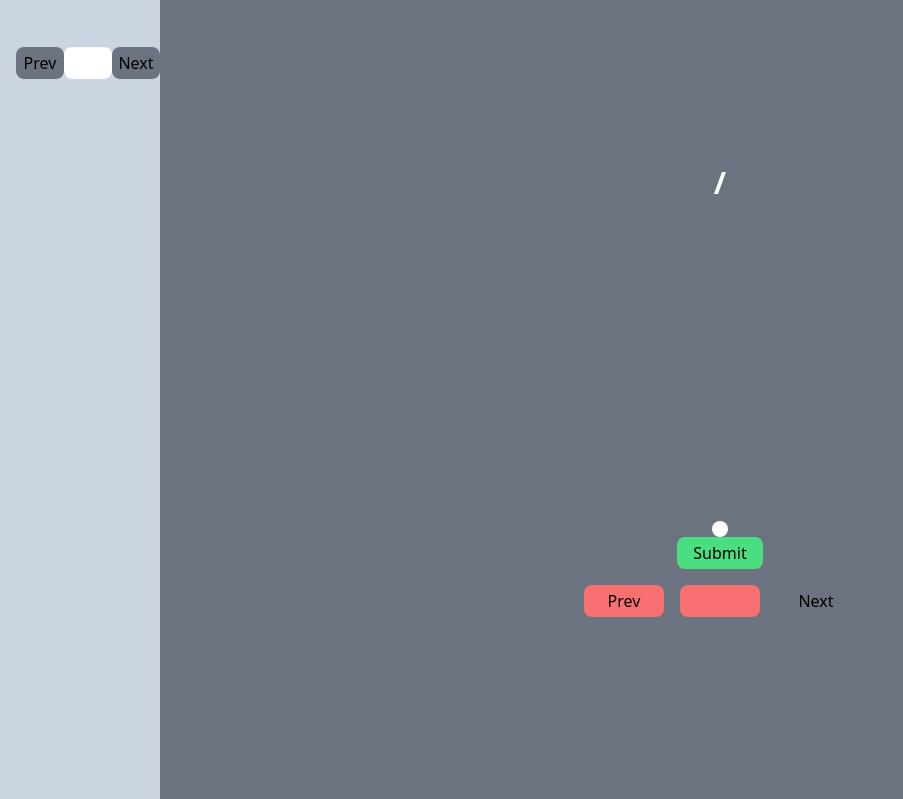
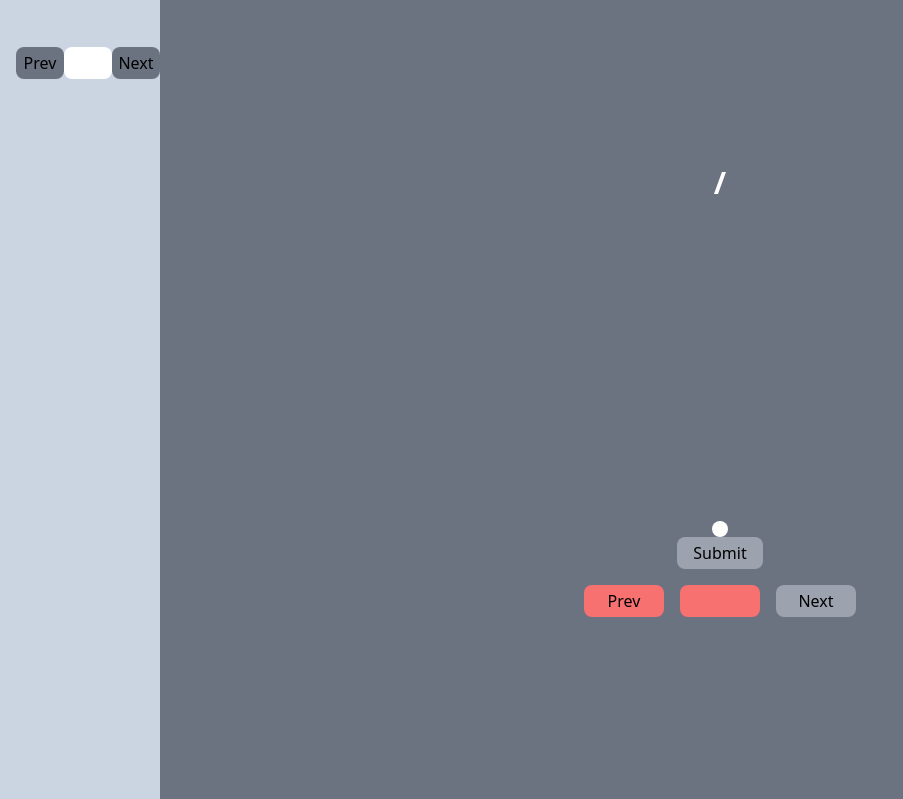
Before and after one commit to Infinity4B/HumanEvaluation, a Flask app: template templates/taskSpecific.html in a window 1280 px wide. Shown: the part 65-864 px from the top of the page, without its empty margins (0-903 px from the left). Run offline with Flask 3, Linux system fonts and the light colour scheme; the template is opened without the code that fills it, so the values that code supplies are empty; some libraries are stand-ins or nearby versions.

Commit message:
Update function

```diff
--- a/main.py
+++ b/main.py
@@ -1,6 +1,11 @@
 from flask import Flask, redirect, url_for, request, render_template, send_from_directory
 import yaml, json, os
 
+def submitResult(num):
+   pass
+
+def readResult(num):
+   pass
 
 app = Flask(__name__, root_path=os.getcwd(),static_folder=os.path.join(os.getcwd(),'static'))
 with open('config.yml','r') as f:
@@ -18,16 +23,15 @@ def rating(task):
 @app.route('/<task>/<num>/submit',methods=['POST'])
 def submit(task,num):
    totalNum = globalConfig['tasks'][task]['totalNum']
-   print('a')
    if int(num) > totalNum:
       return redirect(f'/{task}/{totalNum}')
    else:
-      return redirect(f'/{task}/{num+1}')
+      print(type(num))
+      return redirect(f'/{task}/{str(int(num)+1)}')
 
 @app.route('/<task>/jump',methods=['POST'])
 def direct(task):
    taskConfig = globalConfig['tasks'][task]
-   print(taskConfig)
    totalNum = taskConfig['totalNum']
    if request.method == 'POST':
       num = request.form['num']
--- a/templates/taskSpecific.html
+++ b/templates/taskSpecific.html
@@ -25,7 +25,7 @@
             {% if page > 1%}
             <a href="/{{task}}/{{num}}?page={{page-1}}" class="bg-red-400 rounded-lg w-12 h-8 flex justify-center items-center">Prev</a>
             {% else %}
-            <div class="bg-gray-500 rounded-lg w-12 h-8 flex justify-center items-center">Prev</div>
+            <div class="bg-gray-500 cursor-not-allowed rounded-lg w-12 h-8 flex justify-center items-center">Prev</div>
             {% endif %}
             <form>
               <input class="rounded-lg w-12 h-8 flex justify-center items-center text-center" type="text" name="page" value="{{page}}" placeholder="{{page}}">
@@ -33,7 +33,7 @@
             {% if page <= pageMax%}
             <a href="/{{task}}/{{num}}?page={{page+1}}" class="bg-red-400 rounded-lg w-12 h-8 flex justify-center items-center">Next</a>
             {% else %}
-            <div class="bg-gray-500 rounded-lg w-12 h-8 flex justify-center items-center">Next</div>
+            <div class="bg-gray-500 cursor-not-allowed rounded-lg w-12 h-8 flex justify-center items-center">Next</div>
             {% endif %}
           </div>
         </div>
@@ -53,7 +53,7 @@
             {% endfor %}
           </div>
         </div>
-        <form class="rateView flex flex-col justify-center items-center" action="/{{task}}/{{num}}/submit" method="post">
+        <form class="rateView flex flex-col justify-center items-center" method="post" action="/{{task}}/{{num}}/submit">
           {% for item in criterion %}
           {% for key in item.keys() %}
           <div class="score flex flex-row">
@@ -61,7 +61,7 @@
             <div class="indexGrid grid grid-cols-4 gap-4 p-1">
               {% for i in range(item[key]) %}
               <label for="{{i}}">
-                <input type="radio" name="{{key}}" id="{{i}}" value="{{i}}" class="peer hidden" required>
+                <input type="radio" name="{{key}}" id="{{i}}" value="{{i}}" class="peer hidden">
                 <div class="bg-blue-400 rounded-lg w-8 h-8 flex justify-center items-center cursor-pointer peer-checked:border-black peer-checked:text-yellow-300 hover:text-gray-600 hover:bg-gray-100">
                   {{i}}
                 </div>
@@ -71,12 +71,16 @@
           </div>
           {% endfor %}
           {% endfor %}
+          {% if num == totalNum %}
+          <button class="bg-gray-400 px-4 rounded-lg h-8 cursor-not-allowed">Submit</button>
+          {% else %}
           <input type="submit" name='rateView' value="Submit" class="bg-green-400 px-4 rounded-lg h-8 cursor-pointer flex justify-center items-center">
+          {% endif %}
         </form>
         <div class="choiceView">
           <div class="indexGrid grid grid-cols-3 gap-4 p-4">
             {% if num == 1 %}
-            <div class="bg-grey-400 rounded-lg w-20 h-8 flex justify-center items-center">Prev</div>
+            <div class="bg-gray-400 cursor-not-allowed rounded-lg w-20 h-8 flex justify-center items-center">Prev</div>
             {% else %}
             <a href="/{{task}}/{{num-1}}?page={{page}}" class="bg-red-400 rounded-lg w-20 h-8 flex justify-center items-center">Prev</a>
             {% endif %}
@@ -84,7 +88,7 @@
               <input class="bg-red-400 rounded-lg w-20 h-8 flex justify-center items-center text-center type="text" name="num" value="{{num}}" placeholder="{{num}}">
             </form>
             {% if num == totalNum %}
-            <div class="bg-grey-400 rounded-lg w-20 h-8 flex justify-center items-center">Next</div>
+            <div class="bg-gray-400 cursor-not-allowed rounded-lg w-20 h-8 flex justify-center items-center">Next</div>
             {% else %}
             <a href="/{{task}}/{{num+1}}?page={{page}}" class="bg-red-400 rounded-lg w-20 h-8 flex justify-center items-center">Next</a>
             {% endif %}
```
